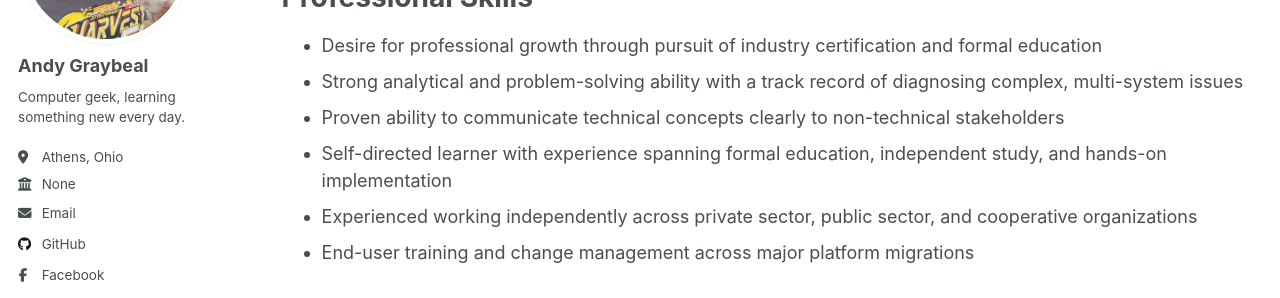
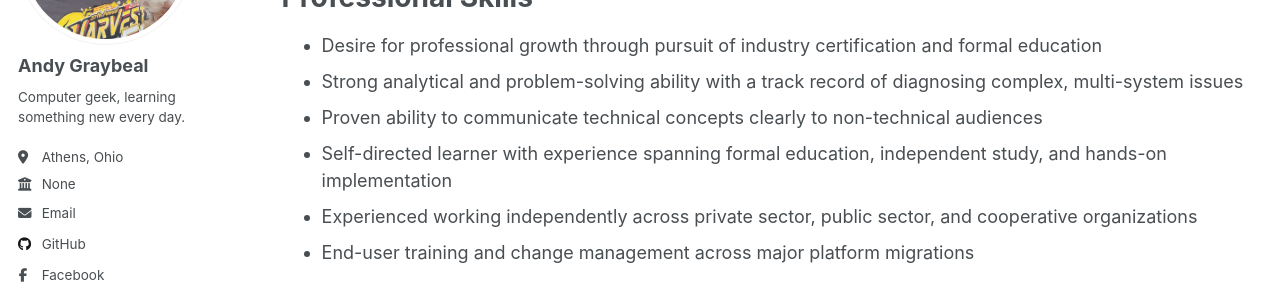
Before and after one commit to andy-graybeal/andy-graybeal.github.io, a Jekyll site: the page built from _pages/resume.md, in a window 1280 px wide and 900 px high, scrolled down 1935 px. Shown: the part 226-524 px from the top of the window. Built offline with Jekyll 4.4.1, drawn with Linux system fonts in a browser that asks for light colours; a script that is not in the unit is left out.

Commit message:
Update resume.md

```diff
--- a/_pages/resume.md
+++ b/_pages/resume.md
@@ -65,7 +65,7 @@ Professional Skills
 ======
 * Desire for professional growth through pursuit of industry certification and formal education
 * Strong analytical and problem-solving ability with a track record of diagnosing complex, multi-system issues
-* Proven ability to communicate technical concepts clearly to non-technical stakeholders
+* Proven ability to communicate technical concepts clearly to non-technical audiences
 * Self-directed learner with experience spanning formal education, independent study, and hands-on implementation
 * Experienced working independently across private sector, public sector, and cooperative organizations
 * End-user training and change management across major platform migrations
```
